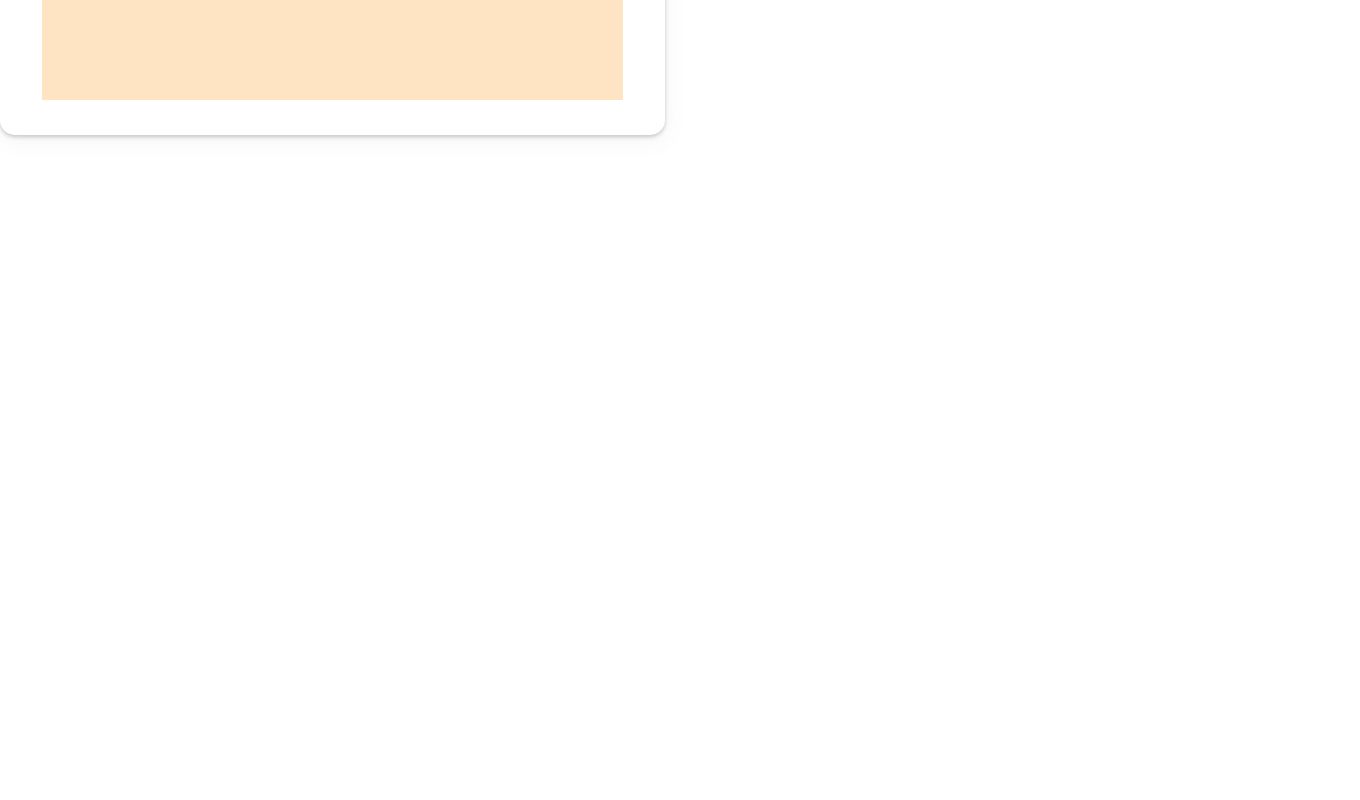
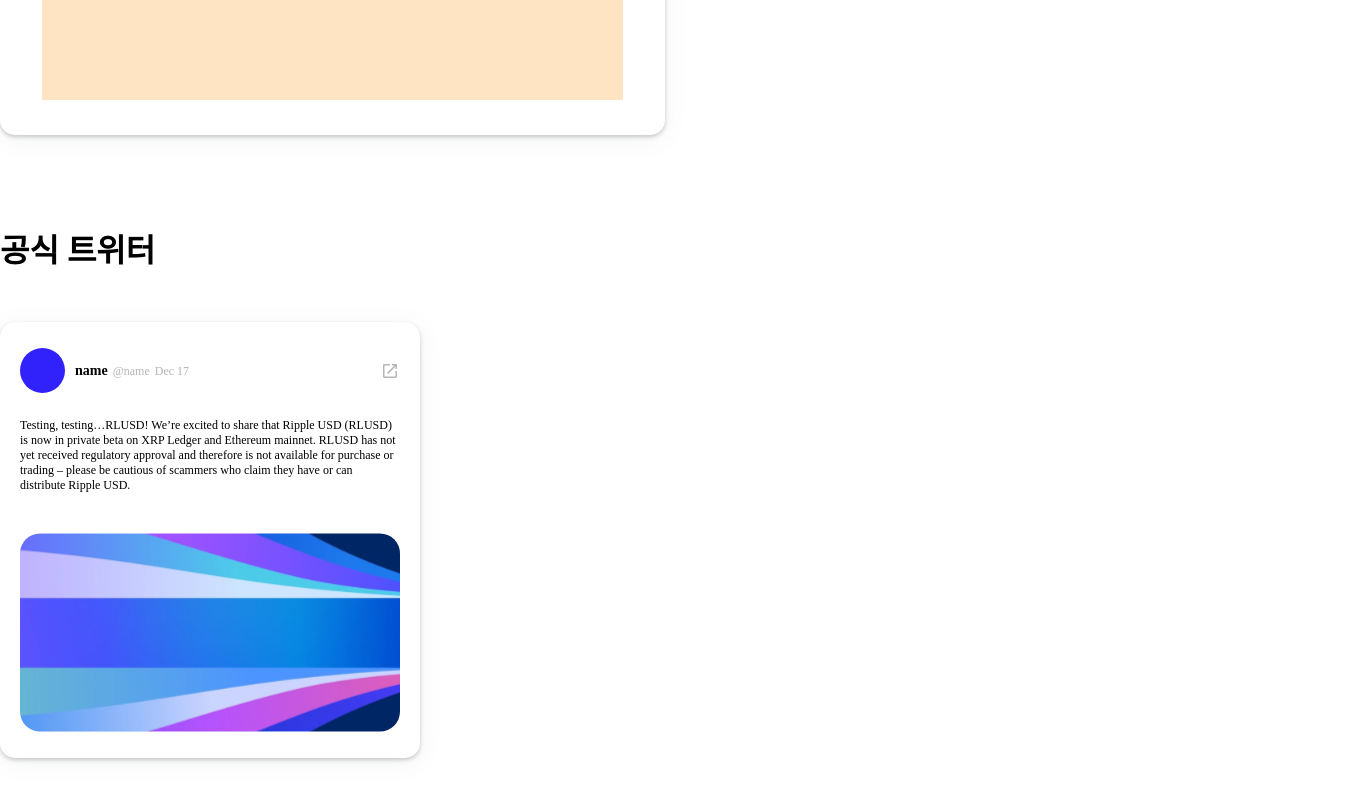
Before and after one commit to SebellKo/coinmind-client, a React (Vite) app: page / in a window 1280 px wide. Shown: the part 2499-3299 px from the top of the page, 1360 px wide, since content can reach past the window. Before the commit the page ends 2754 px from the top, so only its background shows below. Built offline with nearby package versions, Linux system fonts and the light colour scheme.

Commit message:
[style]: tweet section 추가

```diff
--- a/src/components/main/Main.tsx
+++ b/src/components/main/Main.tsx
@@ -1,18 +1,20 @@
 import styled from 'styled-components';
 import Overview from './Overview/Overview';
+import Tweet from './Tweet/Tweet';
 
 function Main() {
   return (
     <MainContainer>
       <Overview></Overview>
+      <Tweet></Tweet>
     </MainContainer>
   );
 }
 
 const MainContainer = styled.div`
   width: 100%;
-  max-width: 1440px;
-  padding: 120px 0;
+  max-width: 1360px;
+  padding: 120px 80px;
 
   display: flex;
   flex-direction: column;
```
